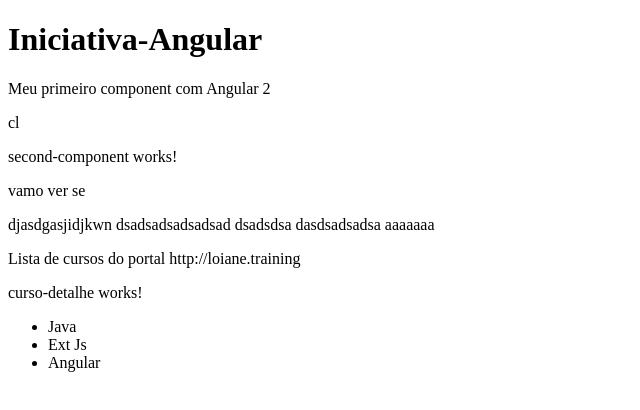
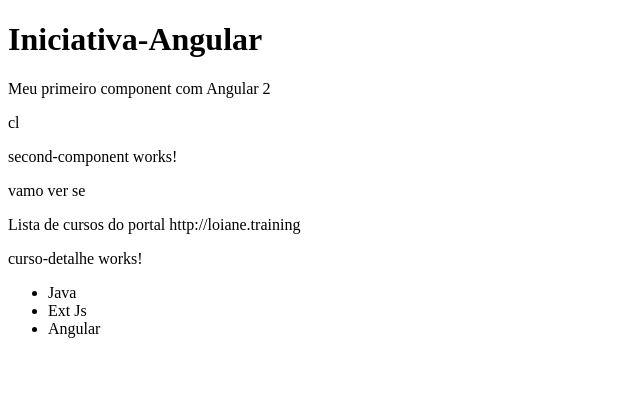
Before and after one commit to Lucassec1/Iniciativa-Angular, an Angular app: page / in a window 1280 px wide. Shown: the top 410 px of the page, without its empty margins (0-640 px from the left). Built offline with nearby package versions, Linux system fonts and the light colour scheme.

Commit message:
remoção dos itens adicionados nos testes do git

```diff
--- a/src/app/second-component/second-component.component.html
+++ b/src/app/second-component/second-component.component.html
@@ -1,7 +1,2 @@
 <p>second-component works!</p>
 <p>vamo ver se </p>
-djasdgasjidjkwn
-dsadsadsadsadsad
-dsadsdsa
-dasdsadsadsa
-aaaaaaa
```
